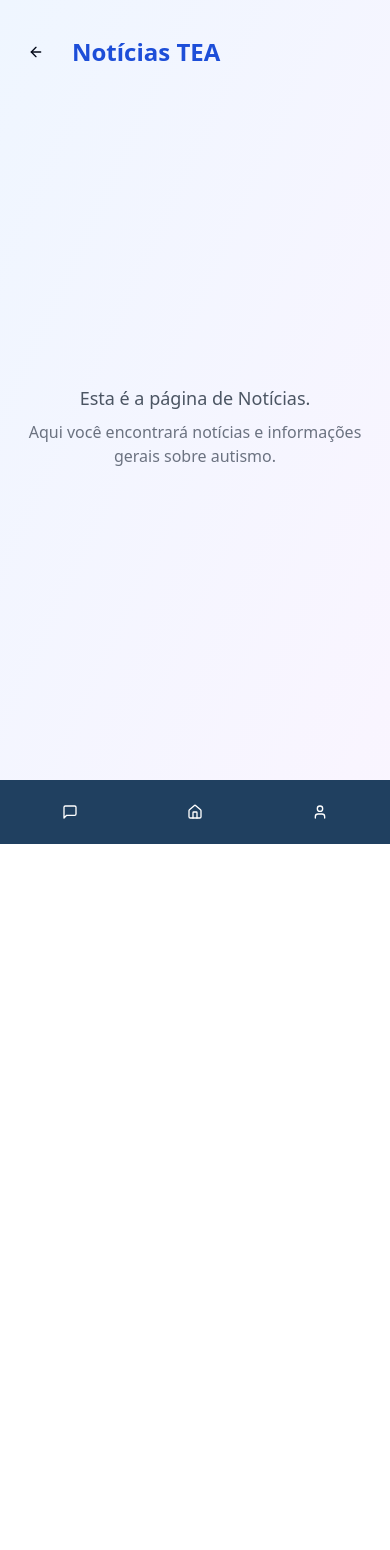
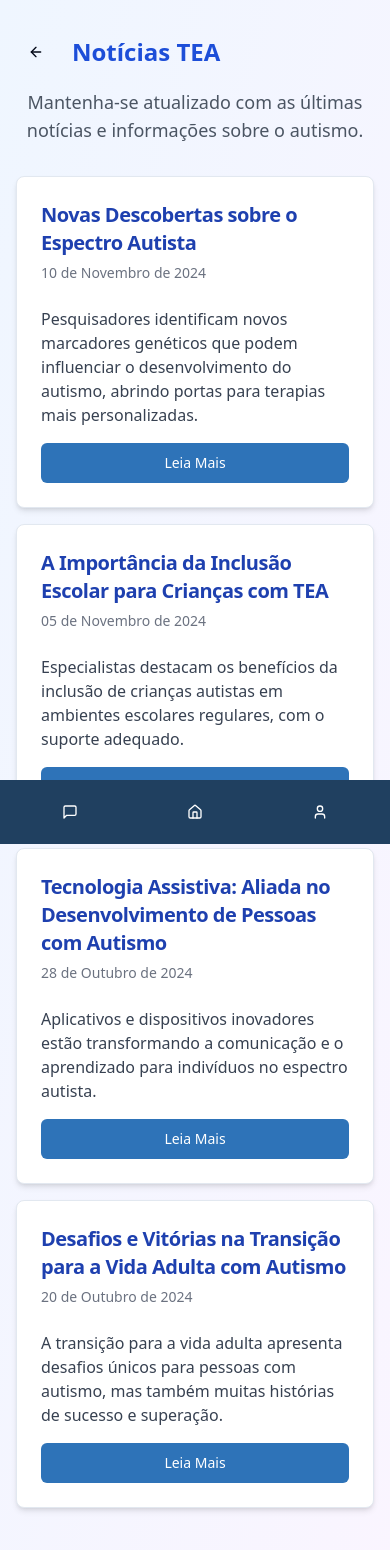
Before and after one commit to vitorferrr/App-connect-TEA, a React (Vite) app: page /news in a window 390 px wide. Shown: the top 1550 px of the page. Before the commit the page ends 844 px from the top, so only its background shows below. Built offline with nearby package versions, Linux system fonts and the light colour scheme.

Commit message:
[dyad] Adicionando notícias sobre autismo à página de Notícias - wrote 1 file(s)

```diff
--- a/src/pages/NewsPage.tsx
+++ b/src/pages/NewsPage.tsx
@@ -1,12 +1,75 @@
 "use client";
 
-import React from "react";
+import React, { useState } from "react";
 import { Link } from "react-router-dom";
 import { Button } from "@/components/ui/button";
 import { ArrowLeft } from "lucide-react";
 import BottomNavBar from "@/components/BottomNavBar";
+import {
+  Card,
+  CardContent,
+  CardDescription,
+  CardHeader,
+  CardTitle,
+} from "@/components/ui/card";
+import {
+  Dialog,
+  DialogContent,
+  DialogHeader,
+  DialogTitle,
+  DialogDescription,
+  DialogFooter,
+  DialogTrigger,
+} from "@/components/ui/dialog";
+
+interface NewsArticle {
+  id: string;
+  title: string;
+  summary: string;
+  fullContent: string;
+  date: string;
+}
+
+const newsArticles: NewsArticle[] = [
+  {
+    id: "news-1",
+    title: "Novas Descobertas sobre o Espectro Autista",
+    summary: "Pesquisadores identificam novos marcadores genéticos que podem influenciar o desenvolvimento do autismo, abrindo portas para terapias mais personalizadas.",
+    fullContent: "Uma equipe internacional de cientistas publicou um estudo inovador na revista 'Nature Neuroscience', revelando a descoberta de vários novos marcadores genéticos associados ao Transtorno do Espectro Autista (TEA). Essas descobertas podem levar a uma compreensão mais profunda das causas do autismo e, eventualmente, a abordagens terapêuticas mais direcionadas e eficazes. O estudo analisou dados genéticos de milhares de indivíduos, identificando padrões que antes não eram reconhecidos. Os pesquisadores esperam que este trabalho acelere o desenvolvimento de intervenções precoces e personalizadas para pessoas com TEA.",
+    date: "10 de Novembro de 2024",
+  },
+  {
+    id: "news-2",
+    title: "A Importância da Inclusão Escolar para Crianças com TEA",
+    summary: "Especialistas destacam os benefícios da inclusão de crianças autistas em ambientes escolares regulares, com o suporte adequado.",
+    fullContent: "A inclusão escolar de crianças com Transtorno do Espectro Autista (TEA) é um tema de crescente importância. Em um recente seminário sobre educação inclusiva, diversos especialistas enfatizaram os múltiplos benefícios que a integração em escolas regulares, com o devido suporte pedagógico e adaptativo, pode trazer para o desenvolvimento social e acadêmico de alunos autistas. A interação com colegas neurotípicos, a exposição a diferentes métodos de ensino e a promoção da autonomia são fatores cruciais. No entanto, ressaltou-se a necessidade de formação contínua para educadores e a disponibilidade de recursos especializados para garantir uma inclusão verdadeiramente eficaz e acolhedora.",
+    date: "05 de Novembro de 2024",
+  },
+  {
+    id: "news-3",
+    title: "Tecnologia Assistiva: Aliada no Desenvolvimento de Pessoas com Autismo",
+    summary: "Aplicativos e dispositivos inovadores estão transformando a comunicação e o aprendizado para indivíduos no espectro autista.",
+    fullContent: "A tecnologia assistiva tem se mostrado uma ferramenta poderosa para auxiliar pessoas com Transtorno do Espectro Autista (TEA) em diversas áreas. Desde aplicativos de comunicação alternativa e aumentativa (CAA) que permitem a expressão de pensamentos e necessidades, até dispositivos vestíveis que ajudam na regulação sensorial, as inovações tecnológicas estão abrindo novas portas. Especialistas em tecnologia e terapeutas ocupacionais discutiram em um congresso recente como essas ferramentas podem ser personalizadas para atender às necessidades individuais, promovendo maior independência, engajamento social e oportunidades de aprendizado para crianças e adultos com autismo.",
+    date: "28 de Outubro de 2024",
+  },
+  {
+    id: "news-4",
+    title: "Desafios e Vitórias na Transição para a Vida Adulta com Autismo",
+    summary: "A transição para a vida adulta apresenta desafios únicos para pessoas com autismo, mas também muitas histórias de sucesso e superação.",
+    fullContent: "A passagem da adolescência para a vida adulta é um período complexo para todos, mas para indivíduos no espectro autista, pode apresentar desafios adicionais significativos. Questões como emprego, moradia independente, relacionamentos e acesso a serviços de saúde e apoio social são cruciais. No entanto, há inúmeras histórias inspiradoras de pessoas com autismo que, com o suporte adequado de suas famílias, comunidades e programas especializados, alcançaram grande sucesso em suas carreiras, construíram vidas independentes e contribuíram significativamente para a sociedade. A conscientização e a criação de mais oportunidades são fundamentais para apoiar essa transição.",
+    date: "20 de Outubro de 2024",
+  },
+];
 
 const NewsPage = () => {
+  const [selectedArticle, setSelectedArticle] = useState<NewsArticle | null>(null);
+  const [isDialogOpen, setIsDialogOpen] = useState(false);
+
+  const handleReadMore = (article: NewsArticle) => {
+    setSelectedArticle(article);
+    setIsDialogOpen(true);
+  };
+
   return (
     <div className="min-h-screen flex flex-col bg-gradient-to-br from-blue-50 to-purple-50 p-4 pb-20">
       <header className="py-4 flex items-center">
@@ -18,16 +81,47 @@ const NewsPage = () => {
         <h1 className="text-2xl font-bold text-blue-700 ml-4">Notícias TEA</h1>
       </header>
 
-      <main className="flex-grow flex flex-col items-center justify-center text-center">
-        <p className="text-lg text-gray-600">
-          Esta é a página de Notícias.
+      <main className="flex-grow flex flex-col items-center w-full max-w-md mx-auto space-y-4">
+        <p className="text-lg text-gray-600 text-center mb-4">
+          Mantenha-se atualizado com as últimas notícias e informações sobre o autismo.
         </p>
-        <p className="text-md text-gray-500 mt-2">
-          Aqui você encontrará notícias e informações gerais sobre autismo.
-        </p>
+
+        {newsArticles.map((article) => (
+          <Card key={article.id} className="w-full shadow-md">
+            <CardHeader>
+              <CardTitle className="text-xl text-blue-800">{article.title}</CardTitle>
+              <CardDescription className="text-sm text-gray-500">{article.date}</CardDescription>
+            </CardHeader>
+            <CardContent>
+              <p className="text-gray-700 mb-4">{article.summary}</p>
+              <Button onClick={() => handleReadMore(article)} className="w-full bg-appBlueMedium hover:bg-appBlueDark text-white">
+                Leia Mais
+              </Button>
+            </CardContent>
+          </Card>
+        ))}
       </main>
 
       <BottomNavBar />
+
+      {selectedArticle && (
+        <Dialog open={isDialogOpen} onOpenChange={setIsDialogOpen}>
+          <DialogContent className="sm:max-w-[425px]">
+            <DialogHeader>
+              <DialogTitle>{selectedArticle.title}</DialogTitle>
+              <DialogDescription className="text-sm text-gray-500">
+                {selectedArticle.date}
+              </DialogDescription>
+            </DialogHeader>
+            <div className="py-4 text-gray-700 text-base">
+              {selectedArticle.fullContent}
+            </div>
+            <DialogFooter>
+              <Button onClick={() => setIsDialogOpen(false)}>Fechar</Button>
+            </DialogFooter>
+          </DialogContent>
+        </Dialog>
+      )}
     </div>
   );
 };
```
